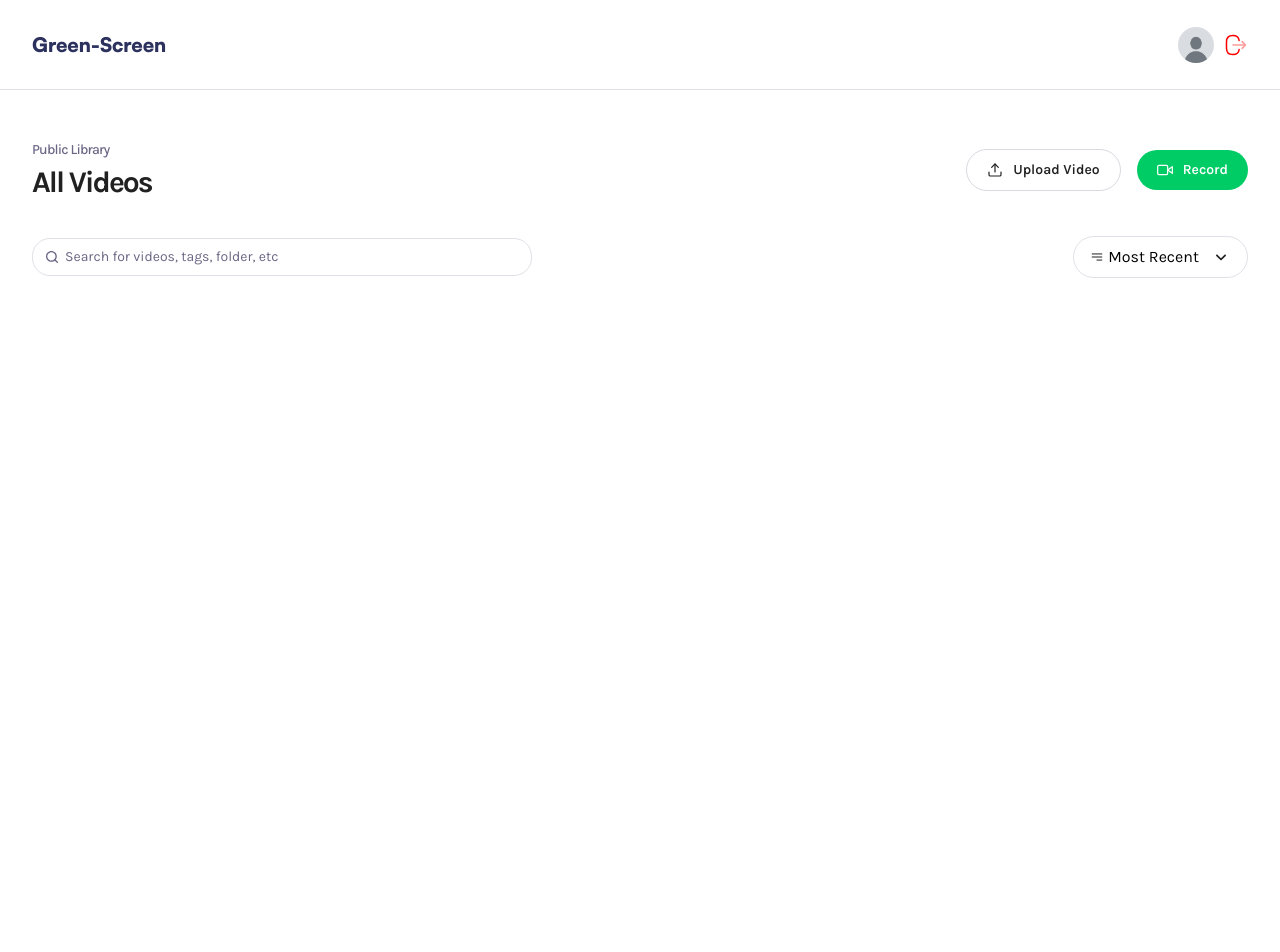
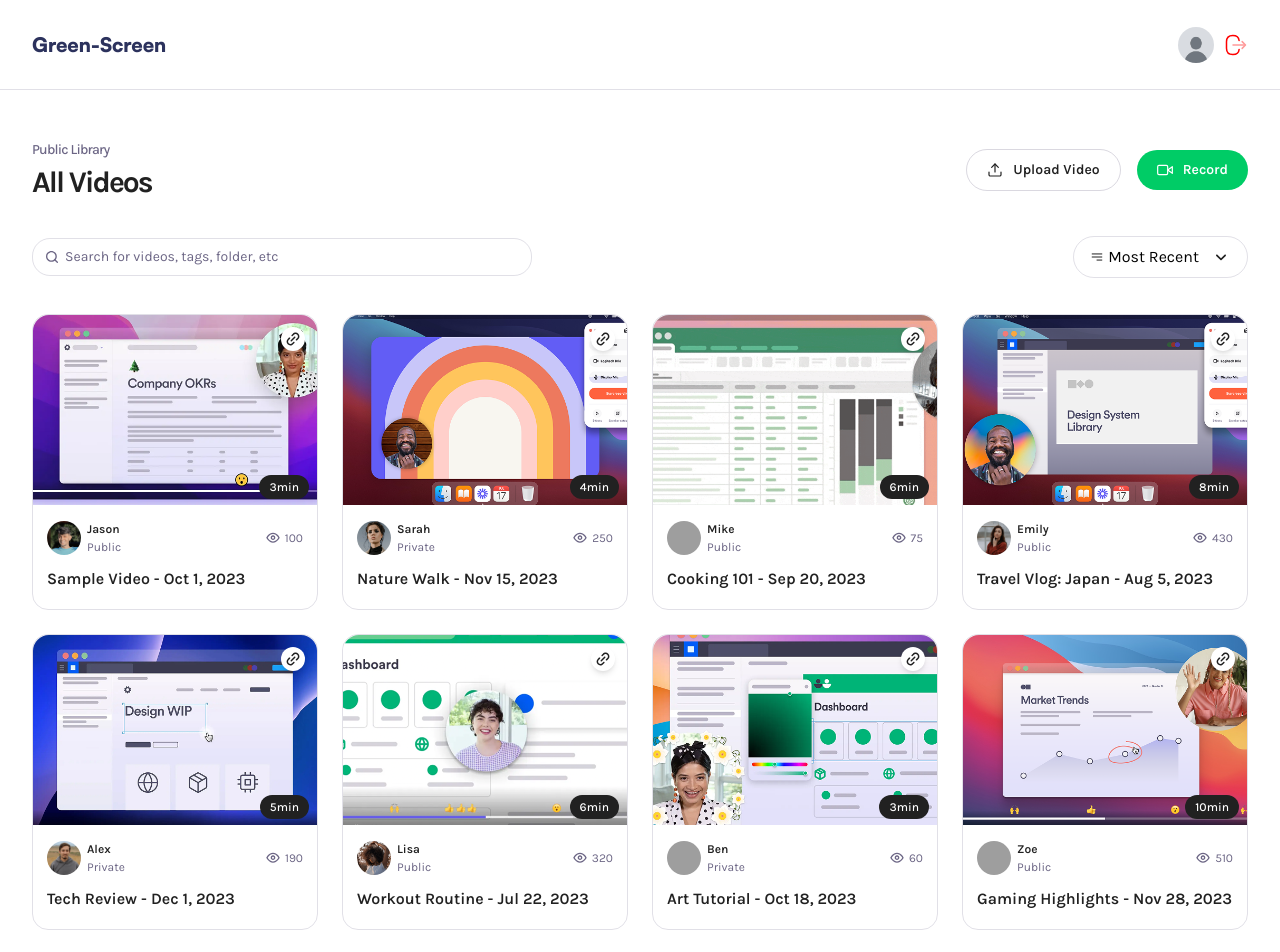
Before and after one commit to ahmedalgrgawy/Screen-Recorder, a Next.js app: page / in a window 1280 px wide. Shown: the top 952 px of the page. Before the commit the page ends 890 px from the top, so only its background shows below. Built offline with nearby package versions, Linux system fonts and the light colour scheme; grey boxes are pictures that could not be loaded.

Commit message:
Video Cards

```diff
--- a/app/(root)/page.tsx
+++ b/app/(root)/page.tsx
@@ -1,10 +1,32 @@
 import Header from '@/components/Header'
+import VideoCard from '@/components/VideoCard'
+import { dummyCards } from '@/constants'
 import React from 'react'
 
 const Page = () => {
   return (
     <main className="wrapper page">
       <Header title='All Videos' subHeader='Public Library' />
+
+      <section className="video-grid">
+        {dummyCards.map((card) => {
+          return (
+            <VideoCard
+              key={card.id}
+              id={card.id}
+              title={card.title}
+              thumbnail={card.thumbnail}
+              createdAt={card.createdAt}
+              userImg={card.userImg}
+              username={card.username}
+              views={card.views}
+              visibility={card.visibility}
+              duration={card.duration}
+            />
+          )
+        })}
+      </section>
+
     </main>
   )
 }
--- a/app/(root)/profile/[id]/page.tsx
+++ b/app/(root)/profile/[id]/page.tsx
@@ -1,4 +1,6 @@
 import Header from "@/components/Header";
+import VideoCard from "@/components/VideoCard";
+import { dummyCards } from "@/constants";
 
 const Page = async ({ params }: ParamsWithSearch) => {
 
@@ -7,7 +9,26 @@ const Page = async ({ params }: ParamsWithSearch) => {
     return (
         <div className="wrapper page">
             <Header subHeader="Profile" title="User Profile" userImg="/assets/images/dummy.jpg" />
-            {id}
+
+            <section className="video-grid">
+                {dummyCards.map((card) => {
+                    return (
+                        <VideoCard
+                            key={card.id}
+                            id={card.id}
+                            title={card.title}
+                            thumbnail={card.thumbnail}
+                            createdAt={card.createdAt}
+                            userImg={card.userImg}
+                            username={card.username}
+                            views={card.views}
+                            visibility={card.visibility}
+                            duration={card.duration}
+                        />
+                    )
+                })}
+            </section>
+
         </div>
     )
 }
--- /dev/null
+++ b/components/VideoCard.tsx
@@ -0,0 +1,86 @@
+"use client"
+import Image from "next/image"
+import Link from "next/link"
+import { useState } from "react"
+
+const VideoCard = ({
+    id,
+    title,
+    thumbnail,
+    createdAt,
+    userImg,
+    username,
+    views,
+    visibility,
+    duration
+}: VideoCardProps) => {
+
+    const [copied, setCopied] = useState(false)
+
+    return (
+        <Link href={`/video/${id}`} className="video-card">
+            <Image
+                src={thumbnail}
+                alt={title}
+                width={290}
+                height={160}
+                className="thumbnail"
+            />
+
+            <article>
+                <div>
+                    <figure>
+                        <Image
+                            src={userImg || "/assets/images/jason.jpg"}
+                            alt={username}
+                            width={34}
+                            height={34}
+                            className="rounded-full aspect-square"
+                        />
+                        <figcaption>
+                            <h3>{username}</h3>
+                            <p>
+                                {visibility}
+                            </p>
+                        </figcaption>
+                    </figure>
+
+                    <aside>
+                        <Image src="/assets/icons/eye.svg" alt="Views" width={16} height={16} />
+
+                        <span>
+                            {views}
+                        </span>
+
+                    </aside>
+
+                </div>
+                <h2>
+                    {title} -{" "}
+                    {createdAt.toLocaleDateString("en-US", {
+                        year: "numeric",
+                        month: "short",
+                        day: "numeric",
+                    })}
+                </h2>
+            </article>
+
+            <button onClick={() => { }} className="copy-btn">
+                <Image
+                    src={
+                        copied ? "/assets/icons/checkmark.svg" : "/assets/icons/link.svg"
+                    }
+                    alt="Copy Link"
+                    width={18}
+                    height={18}
+                />
+            </button>
+            {duration && (
+                <div className="duration">{Math.ceil(duration / 60)}min</div>
+            )}
+
+        </Link>
+    )
+}
+
+export default VideoCard
--- a/constants/index.ts
+++ b/constants/index.ts
@@ -46,3 +46,94 @@ export const DEFAULT_RECORDING_CONFIG = {
   audioBitsPerSecond: 128000,
   videoBitsPerSecond: 2500000,
 };
+
+export const dummyCards = [
+  {
+    id: "1",
+    title: "Sample Video",
+    thumbnail: "/assets/samples/thumbnail (1).png",
+    createdAt: new Date('2023-10-01'),
+    userImg: "/assets/images/jason.png",
+    username: "Jason",
+    views: 100,
+    visibility: "public",
+    duration: 155
+  },
+  {
+    id: "2",
+    title: "Nature Walk",
+    thumbnail: "/assets/samples/thumbnail (2).png",
+    createdAt: new Date('2023-11-15'),
+    userImg: "/assets/images/sarah.png",
+    username: "Sarah",
+    views: 250,
+    visibility: "private",
+    duration: 210
+  },
+  {
+    id: "3",
+    title: "Cooking 101",
+    thumbnail: "/assets/samples/thumbnail (3).png",
+    createdAt: new Date('2023-09-20'),
+    userImg: "/assets/images/mike.png",
+    username: "Mike",
+    views: 75,
+    visibility: "public",
+    duration: 320
+  },
+  {
+    id: "4",
+    title: "Travel Vlog: Japan",
+    thumbnail: "/assets/samples/thumbnail (4).png",
+    createdAt: new Date('2023-08-05'),
+    userImg: "/assets/images/emily.png",
+    username: "Emily",
+    views: 430,
+    visibility: "public",
+    duration: 480
+  },
+  {
+    id: "5",
+    title: "Tech Review",
+    thumbnail: "/assets/samples/thumbnail (5).png",
+    createdAt: new Date('2023-12-01'),
+    userImg: "/assets/images/alex.png",
+    username: "Alex",
+    views: 190,
+    visibility: "private",
+    duration: 260
+  },
+  {
+    id: "6",
+    title: "Workout Routine",
+    thumbnail: "/assets/samples/thumbnail (6).png",
+    createdAt: new Date('2023-07-22'),
+    userImg: "/assets/images/lisa.png",
+    username: "Lisa",
+    views: 320,
+    visibility: "public",
+    duration: 340
+  },
+  {
+    id: "7",
+    title: "Art Tutorial",
+    thumbnail: "/assets/samples/thumbnail (7).png",
+    createdAt: new Date('2023-10-18'),
+    userImg: "/assets/images/ben.png",
+    username: "Ben",
+    views: 60,
+    visibility: "private",
+    duration: 180
+  },
+  {
+    id: "8",
+    title: "Gaming Highlights",
+    thumbnail: "/assets/samples/thumbnail (8).png",
+    createdAt: new Date('2023-11-28'),
+    userImg: "/assets/images/zoe.png",
+    username: "Zoe",
+    views: 510,
+    visibility: "public",
+    duration: 600
+  }
+]
--- a/index.d.ts
+++ b/index.d.ts
@@ -111,7 +111,7 @@ declare interface ImageWithFallbackProps extends Omit<ImageProps, "src"> {
   src: string | null;
 }
 
-type Visibility = "public" | "private";
+type Visibility = string;
 
 declare interface VideoDetails {
   videoId: string;
```
